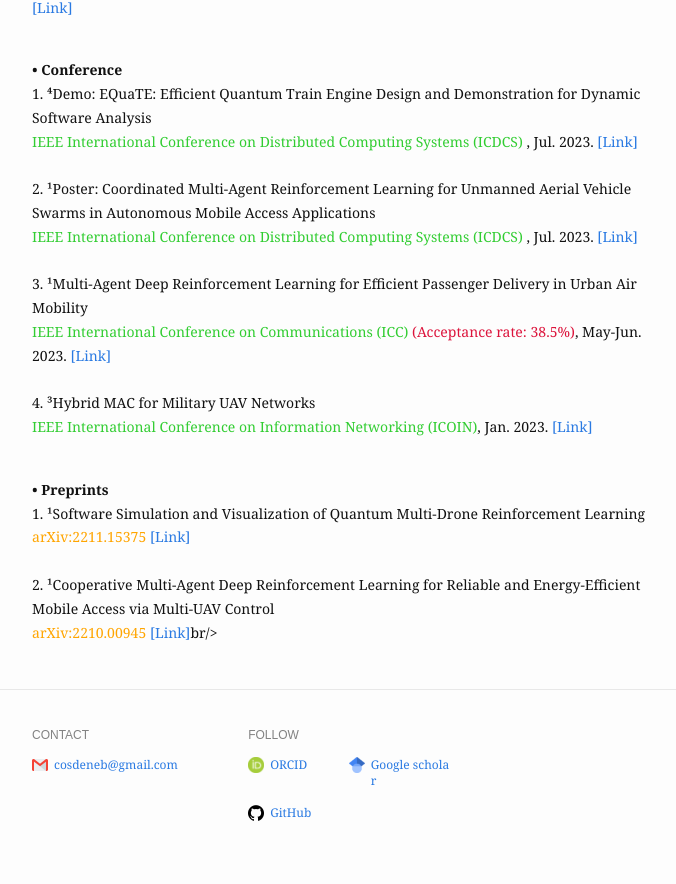
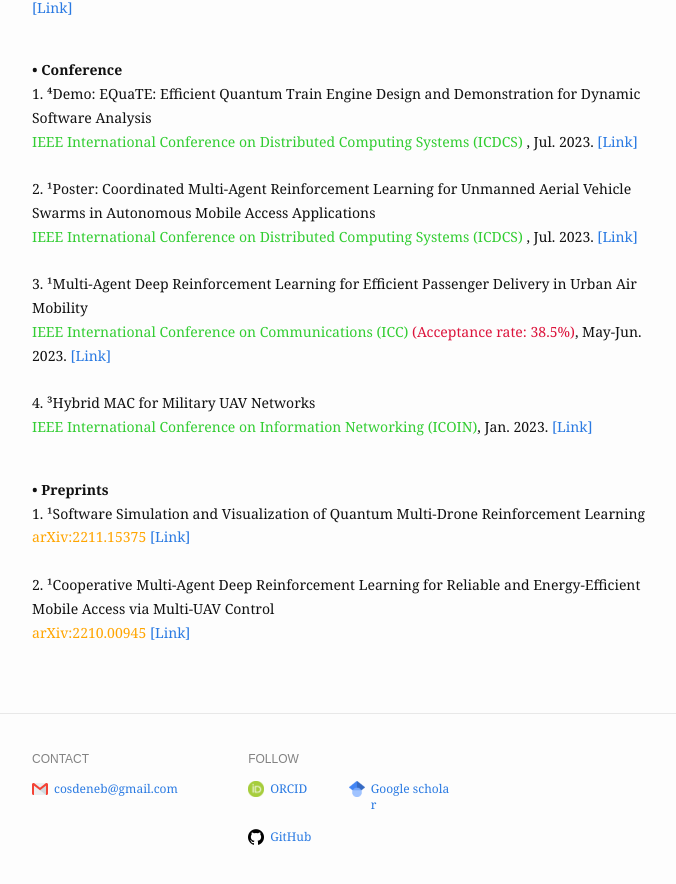
Before and after one commit to cosdeneb/cosdeneb.github.io, a Jekyll site: the page built from publication.md, in a window 1280 px wide and 900 px high, scrolled down 1404 px. Shown: the top 884 px of the window, without its empty margins (288-964 px from the left). Built offline with Jekyll 4.4.1, drawn with Linux system fonts in a browser that asks for light colours.

Commit message:
Update publication.md

```diff
--- a/publication.md
+++ b/publication.md
@@ -76,5 +76,5 @@ Below is a summary of the papers I have published: <br/>
   <font color='#ffa500'>arXiv:2211.15375</font> <a href="https://arxiv.org/abs/2211.15375">[Link]</a><br/><br/>
 
   2. ¹Cooperative Multi-Agent Deep Reinforcement Learning for Reliable and Energy-Efficient Mobile Access via Multi-UAV Control <br/>
-  <font color='#ffa500'>arXiv:2210.00945</font> <a href="https://arxiv.org/abs/2210.00945">[Link]</a>br/><br/>
+  <font color='#ffa500'>arXiv:2210.00945</font> <a href="https://arxiv.org/abs/2210.00945">[Link]</a><br/><br/>
 </p>
```
